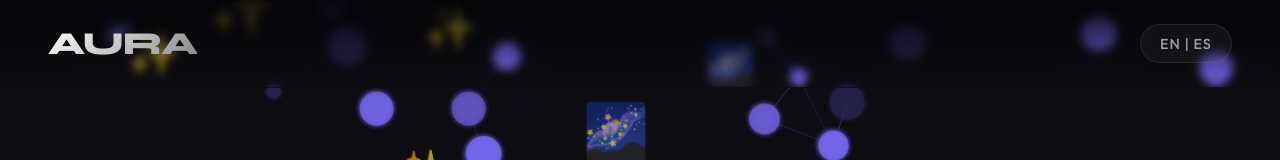
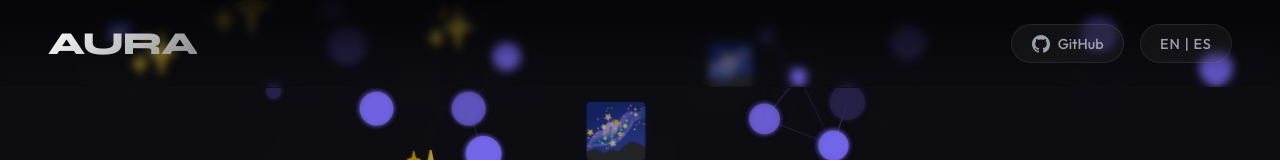
Before and after one commit to andrewavilan-work/AURA, a website: page index.html in a window 1280 px wide. Shown: the top 160 px of the page. Drawn offline with nearby package versions, Linux system fonts and the light colour scheme.

Commit message:
Add files via upload

```diff
--- a/css/styles.css
+++ b/css/styles.css
@@ -66,6 +66,38 @@ nav {
   background: linear-gradient(135deg, #fff, #888);
   -webkit-background-clip: text;
   -webkit-text-fill-color: transparent;
+}
+
+.nav-controls {
+  display: flex;
+  gap: 1rem;
+  align-items: center;
+}
+
+.github-btn {
+  display: flex;
+  align-items: center;
+  gap: 0.5rem;
+  background: rgba(255, 255, 255, 0.05);
+  border: 1px solid var(--glass-border);
+  color: var(--text-muted);
+  padding: 0.6rem 1.2rem;
+  border-radius: 50px;
+  font-family: 'Outfit', sans-serif;
+  font-weight: 500;
+  font-size: 0.9rem;
+  text-decoration: none;
+  cursor: pointer;
+  transition: all 0.3s ease;
+  backdrop-filter: blur(10px);
+}
+
+.github-btn:hover {
+  background: rgba(255, 255, 255, 0.15);
+  color: #fff;
+  transform: translateY(-2px);
+  border-color: rgba(255, 255, 255, 0.3);
+  box-shadow: 0 4px 15px rgba(0,0,0,0.3);
 }
 
 #lang-btn {
--- a/index.html
+++ b/index.html
@@ -16,7 +16,13 @@
 
     <nav>
         <div class="logo">AURA</div>
-        <div class="lang-toggle">
+        <div class="nav-controls">
+            <a href="https://github.com/andrewavilan-work/AURA" target="_blank" class="github-btn" title="View Source on GitHub">
+                <svg viewBox="0 0 24 24" fill="currentColor" width="18" height="18">
+                    <path d="M12 0C5.374 0 0 5.373 0 12c0 5.302 3.438 9.8 8.205 11.387.6.113.82-.258.82-.577 0-.285-.01-1.04-.015-2.04-3.338.724-4.042-1.61-4.042-1.61C4.422 18.07 3.633 17.7 3.633 17.7c-1.087-.744.084-.729.084-.729 1.205.084 1.838 1.236 1.838 1.236 1.07 1.835 2.809 1.305 3.495.998.108-.776.417-1.305.76-1.605-2.665-.3-5.466-1.332-5.466-5.93 0-1.31.465-2.38 1.235-3.22-.135-.303-.54-1.523.105-3.176 0 0 1.005-.322 3.3 1.23.96-.267 1.98-.399 3-.405 1.02.006 2.04.138 3 .405 2.28-1.552 3.285-1.23 3.285-1.23.645 1.653.24 2.873.12 3.176.765.84 1.23 1.91 1.23 3.22 0 4.61-2.805 5.625-5.475 5.92.42.36.81 1.096.81 2.22 0 1.606-.015 2.896-.015 3.286 0 .315.21.69.825.57A12.02 12.02 0 0024 12c0-6.627-5.373-12-12-12z"/>
+                </svg>
+                GitHub
+            </a>
             <button id="lang-btn">EN | ES</button>
         </div>
     </nav>
--- /dev/null
+++ b/package.json
@@ -0,0 +1,6 @@
+{
+  "name": "aura-emotion",
+  "version": "1.0.0",
+  "type": "module",
+  "private": true
+}
```
